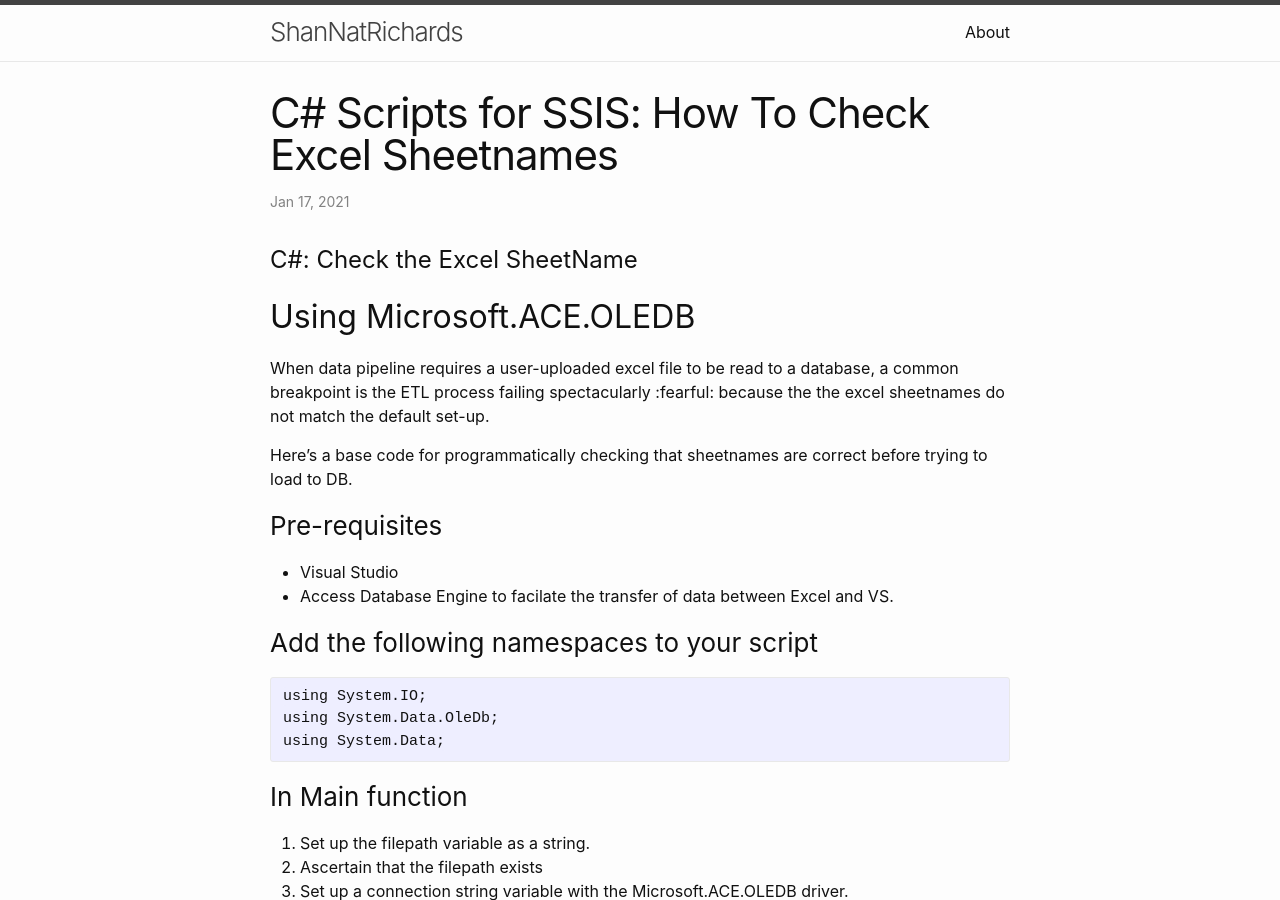
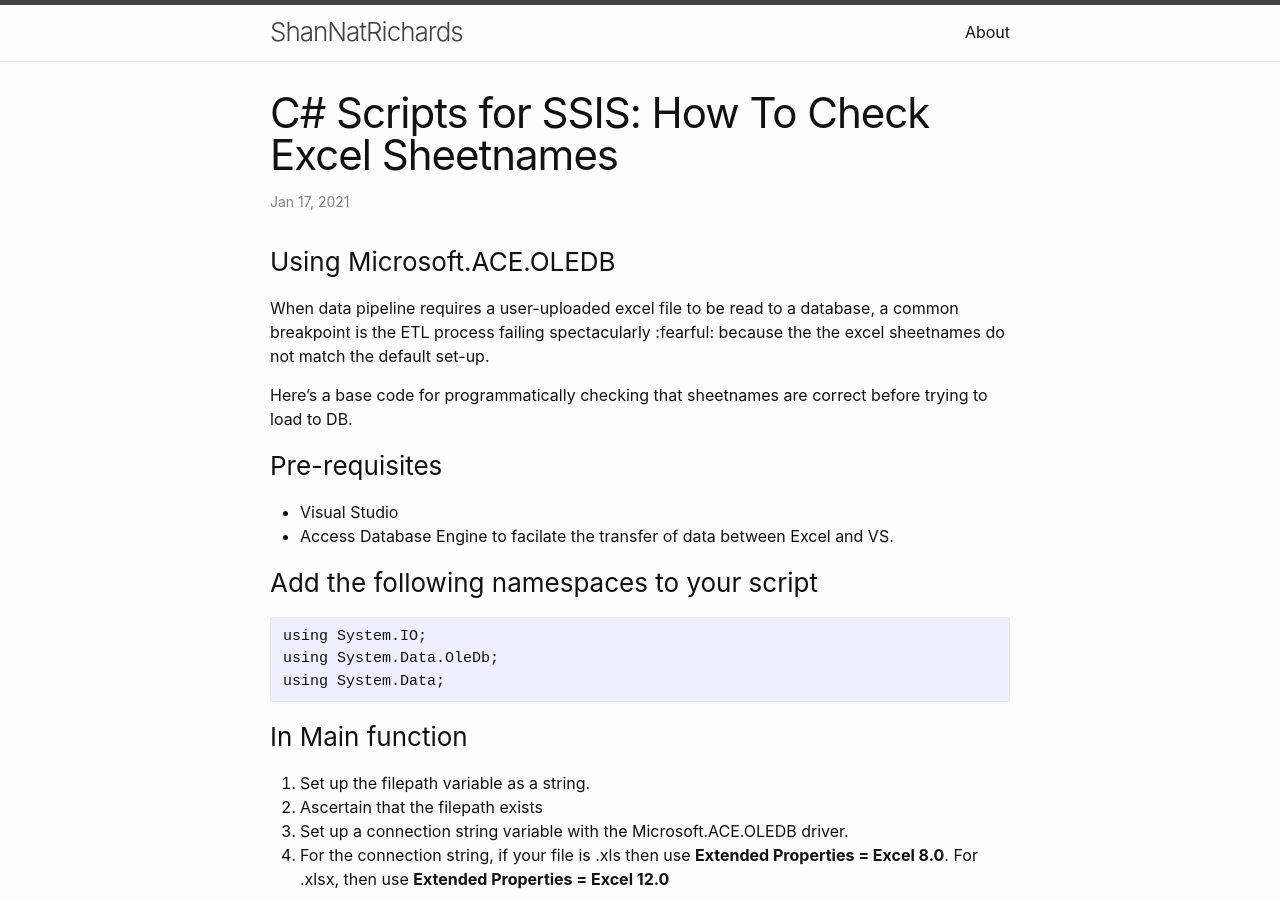
Before and after one commit to ShanNatRichards/shannatrichards.github.io, a Jekyll site: the page built from _posts/2021-01-16-excel-sheetnames.md, in a window 1280 px wide and 900 px high. Built offline with Jekyll 4.4.1, drawn with Linux system fonts in a browser that asks for light colours.

Commit message:
Update 2021-01-16-excel-sheetnames.md

```diff
--- a/_posts/2021-01-16-excel-sheetnames.md
+++ b/_posts/2021-01-16-excel-sheetnames.md
@@ -6,8 +6,8 @@ categories: ssis, c#
 ---
 
 
-# C#: Check the Excel SheetName
-## Using Microsoft.ACE.OLEDB
+
+### Using Microsoft.ACE.OLEDB
 
 
 When data pipeline requires a user-uploaded excel file to be read to a database,  a common breakpoint is the ETL process failing spectacularly :fearful: because the
```
